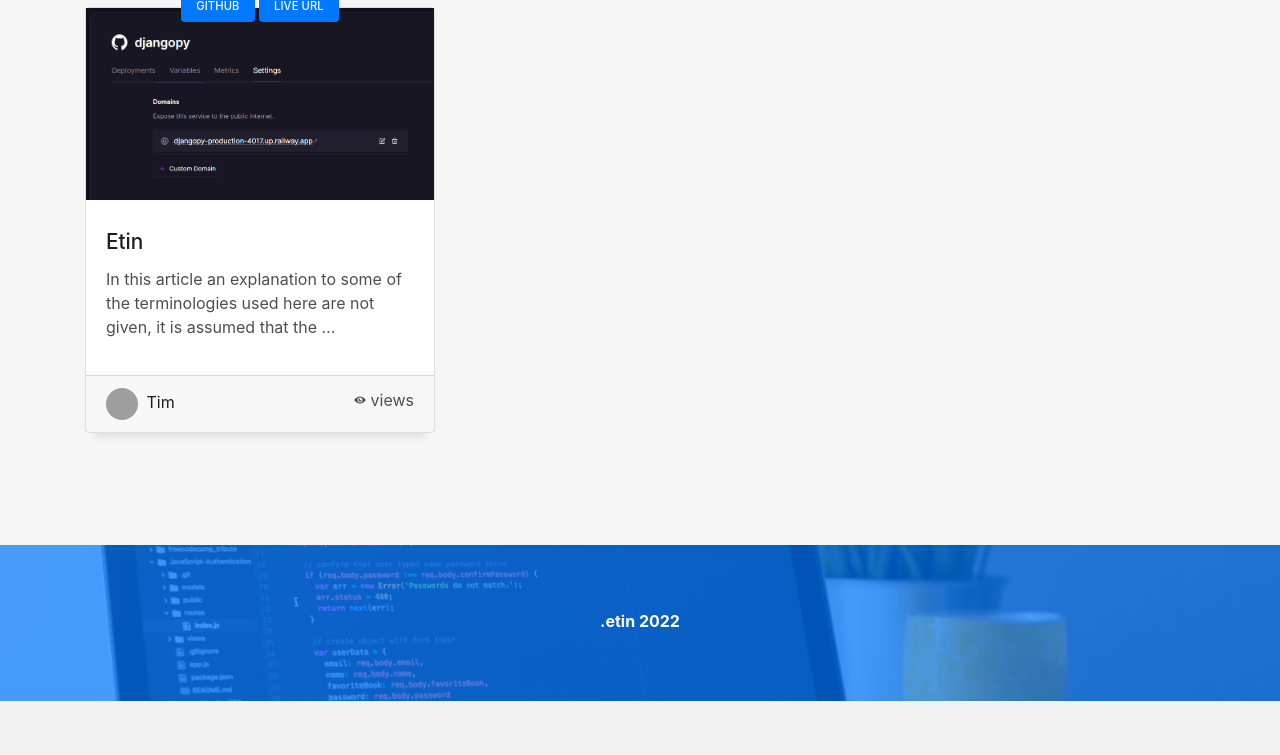
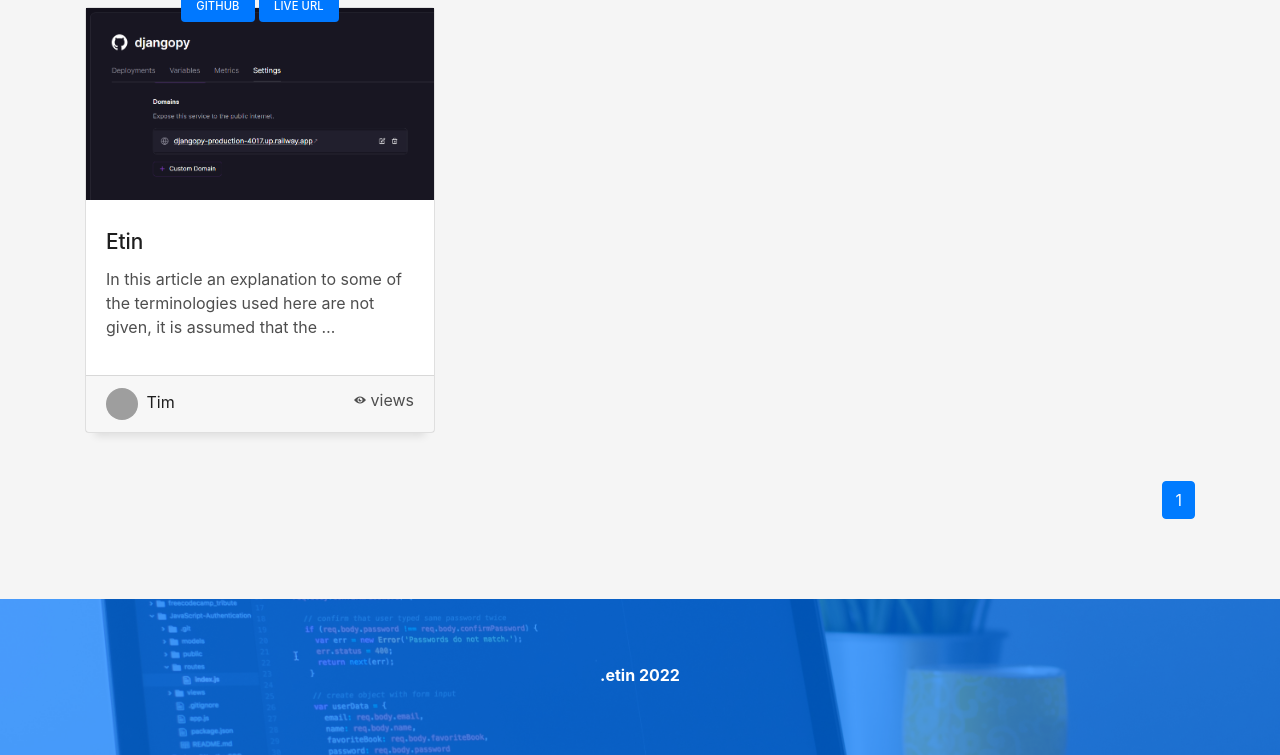
Before and after one commit to TimOsahenru/etin, a Django app: page / in a window 1280 px wide. Shown: the part 1469-2224 px from the top of the page. Before the commit the page ends 2170 px from the top, so only its background shows below. Run offline with Django 4.2, Linux system fonts and the light colour scheme; data comes from the database, SQL or seed files in the repository; some libraries are stand-ins or nearby versions; some web fonts are replaced; grey boxes are pictures that could not be loaded.

Commit message:
Pagination added

```diff
--- a/app/views.py
+++ b/app/views.py
@@ -7,6 +7,7 @@ from django.contrib.auth.decorators import login_required
 from django.views.generic.detail import DetailView
 from hitcount.views import HitCountDetailView
 from .filters import EngineerFilter
+from django.core.paginator import Paginator
 
 
 # -----------------All Projects--------------------
@@ -21,9 +22,12 @@ def projects(request):
     #     # projects = Project.objects.filter(expertise__icontains=search_area)
     # else:
     projects = Project.objects.all()
+    page = Paginator(projects, 6)
+    page_list = request.GET.get('page')
+    page = page.get_page(page_list)
 
     # context = {'projects': projects, 'engineers': engineers}
-    context = {'projects': projects}
+    context = {'page': page}
     return render(request, 'index.html', context)
 
 
--- a/templates/index.html
+++ b/templates/index.html
@@ -31,7 +31,7 @@
       </div>
     </div>
     <div class="row">
-      {% for project in projects %}
+      {% for project in page.object_list %}
       <div class="col-md-4">
         <div class="card card-blog">
           <div class="card-img">
@@ -70,6 +70,39 @@
       </div>
       {% endfor %}
     </div>
+    <div class="row">
+      <div class="col-sm-12">
+        <nav class="pagination-a">
+          <ul class="pagination justify-content-end">
+            {% if page.has_previous %}
+            <li class="page-item disabled">
+              <a class="page-link" href="{% url 'projects' %}?page={{page.previous_page_number}}">
+                <span class="ion-ios-arrow-back"></span>
+              </a>
+            </li>
+            {% endif %}
+            {% for num_page in page.paginator.page_range %}
+            {% if page.number == num_page %}
+            <li class="page-item active">
+              <a class="page-link" href="{% url 'projects' %}?page={{num_page}}">{{num_page}}</a>
+            </li>
+            {% else %}
+            <li class="page-item">
+              <a class="page-link" href="{% url 'projects' %}?page={{num_page}}">{{num_page}}</a>
+            </li>
+            {% endif %}
+            {% endfor %}
+            {% if page.has_next %}
+            <li class="page-item next">
+              <a class="page-link" href="{% url 'projects' %}?page={{page.next_page_number}}">
+                <span class="ion-ios-arrow-forward"></span>
+              </a>
+            </li>
+            {% endif %}
+          </ul>
+        </nav>
+      </div>
+    </div>
   </div>
 </section>
 <!--/ Section project end /-->
```
